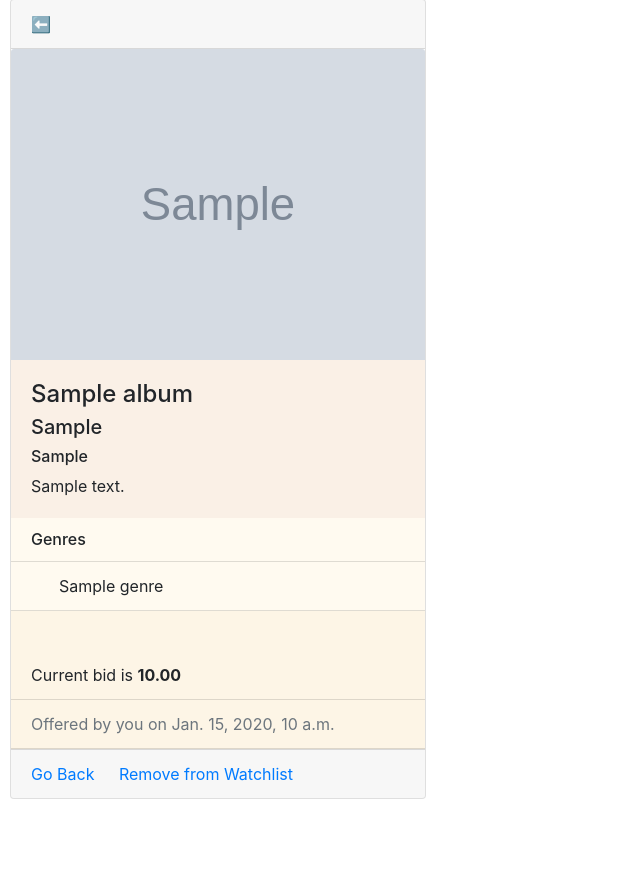
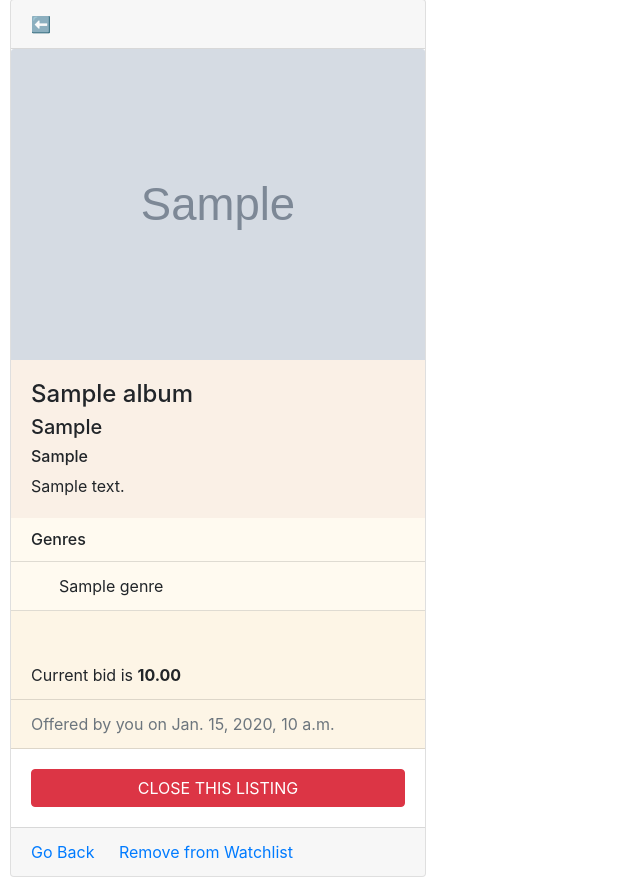
Before and after one commit to mrumiker/ebay-clone, a Django app: page /listing/1 in a window 1280 px wide. Shown: the part 210-1097 px from the top of the page, without its empty margins (0-640 px from the left). Before the commit the page ends 1009 px from the top, so only its background shows below. Run offline with Django 3.2, Linux system fonts and the light colour scheme; a user stored in the database is signed in; tables that the repository leaves empty hold one stand-in row (values such as "Sample post"); grey boxes marked "Sample" are stand-in pictures; some libraries are stand-ins or nearby versions.

Commit message:
add Bid/Close buttons

```diff
--- a/auctions/templates/auctions/listing.html
+++ b/auctions/templates/auctions/listing.html
@@ -37,6 +37,15 @@
     </li>
     {% endif %}
   </ul>
+  {% if user.is_authenticated %}
+  <div class="card-body text-center">
+    {% if user.id == album.seller.id %}
+    <a href='#' class="btn btn-danger w-100">CLOSE THIS LISTING</a>
+    {% else %}
+    <a href='#' class="btn btn-primary w-100">BID ON THIS ALBUM</a>
+    {% endif %}
+  </div>
+  {% endif %}
   <div class="card-footer">
     <a href="{% url 'index' %}" class="card-link">Go Back</a>
     {% if user.is_authenticated %}
```
